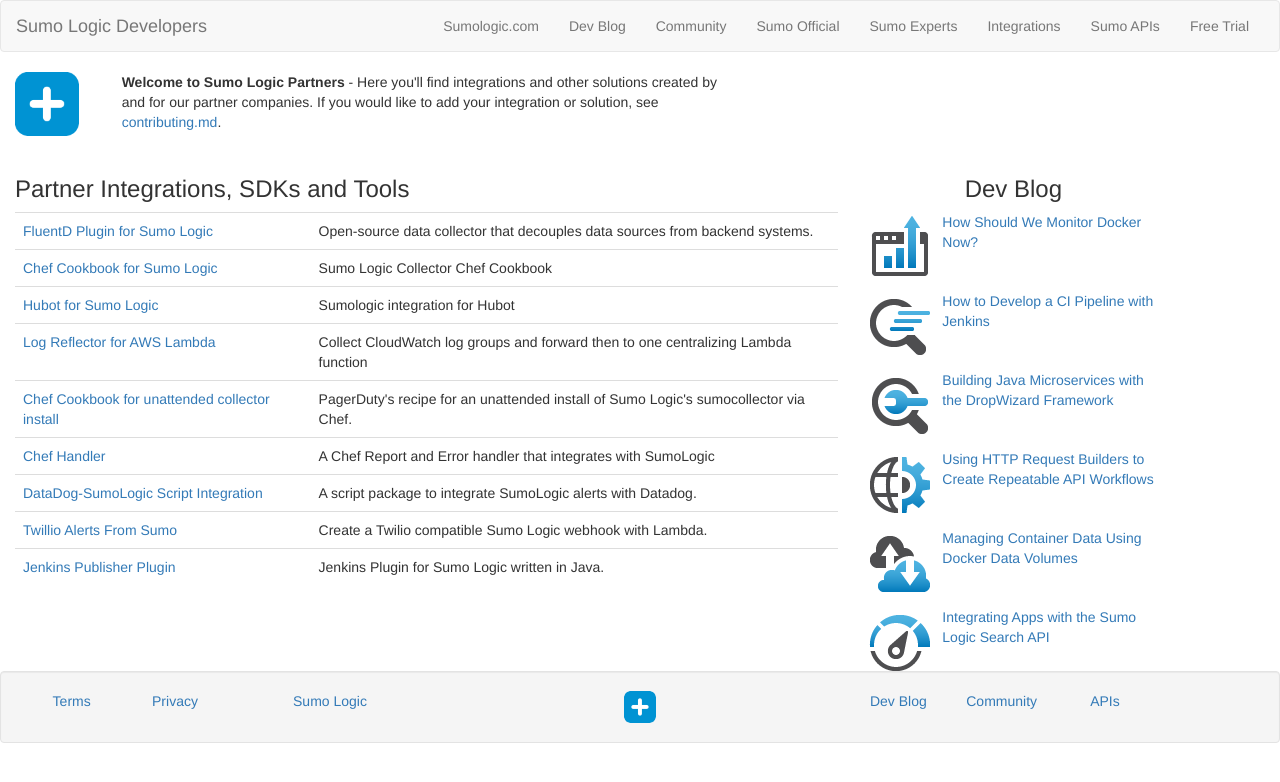
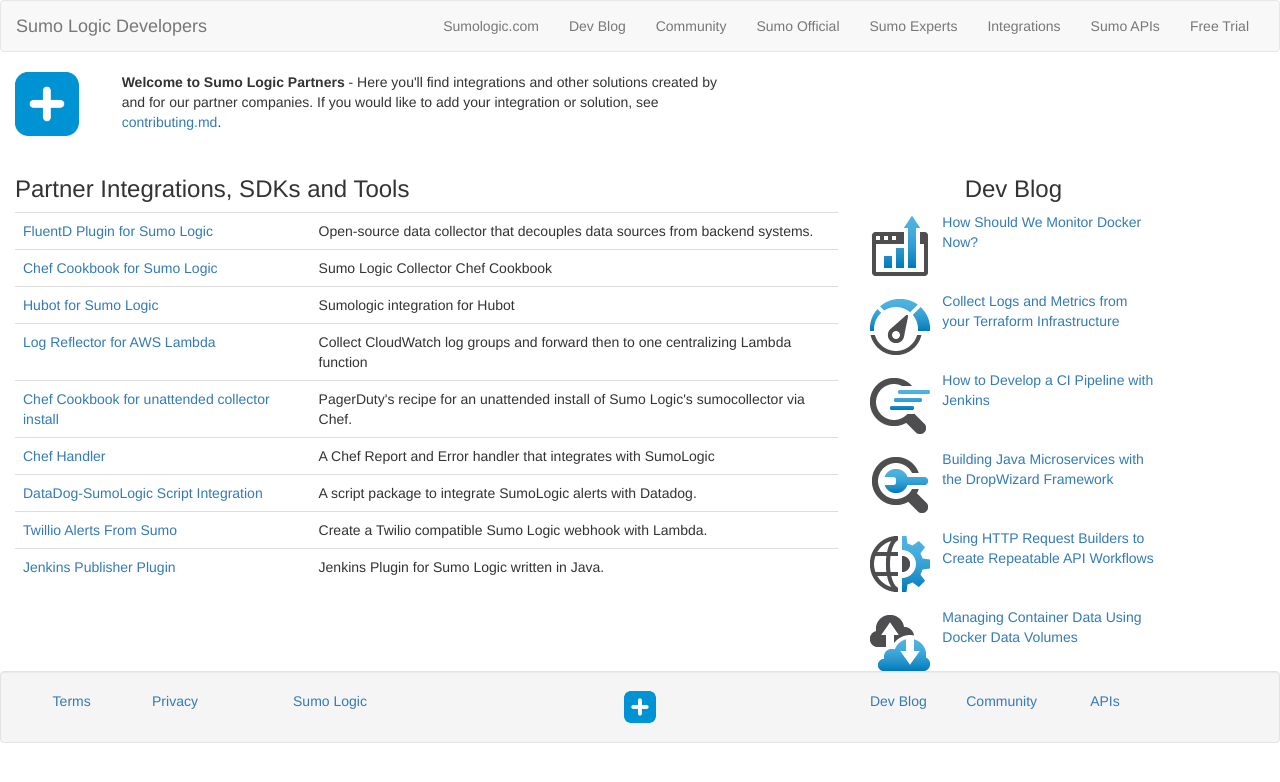
Before and after one commit to SumoLogic/sumologic.github.io, a Jekyll site: the page built from sumo-partners.html, in a window 1280 px wide. Shown: the top 782 px of the page. Built offline with Jekyll 4.4.1, drawn with Linux system fonts in a browser that asks for light colours.

Commit message:
update blogs

```diff
--- a/_data/blogs.yml
+++ b/_data/blogs.yml
@@ -1,6 +1,10 @@
  - title: "How Should We Monitor Docker Now?"
-   url: "How Should We Monitor Docker Now?"
+   url: "https://www.sumologic.com/blog/using-sumo/docker-monitoring/"
    imgurl: "/images/9.png"
+
+ - title: "Collect Logs and Metrics from your Terraform Infrastructure"
+   url:  "https://www.sumologic.com/blog/devops/terraform-sumo-logic/"
+   imgurl: "/images/15.png"
 
  - title: "How to Develop a CI Pipeline with Jenkins"
    url:  "https://www.sumologic.com/blog/devops/jenkins-developing-ci-pipeline/"
@@ -17,7 +21,3 @@
  - title: "Managing Container Data Using Docker Data Volumes"
    url:  "https://www.sumologic.com/blog-devops/managing-container-data-using-docker-data-volumes/"
    imgurl: "/images/10.png"
-
- - title: "Integrating Apps with the Sumo Logic Search API"
-   url:  "https://www.sumologic.com/blog-devops/integrating-apps-sumo-logic-search-api/"
-   imgurl: "/images/15.png"
```
